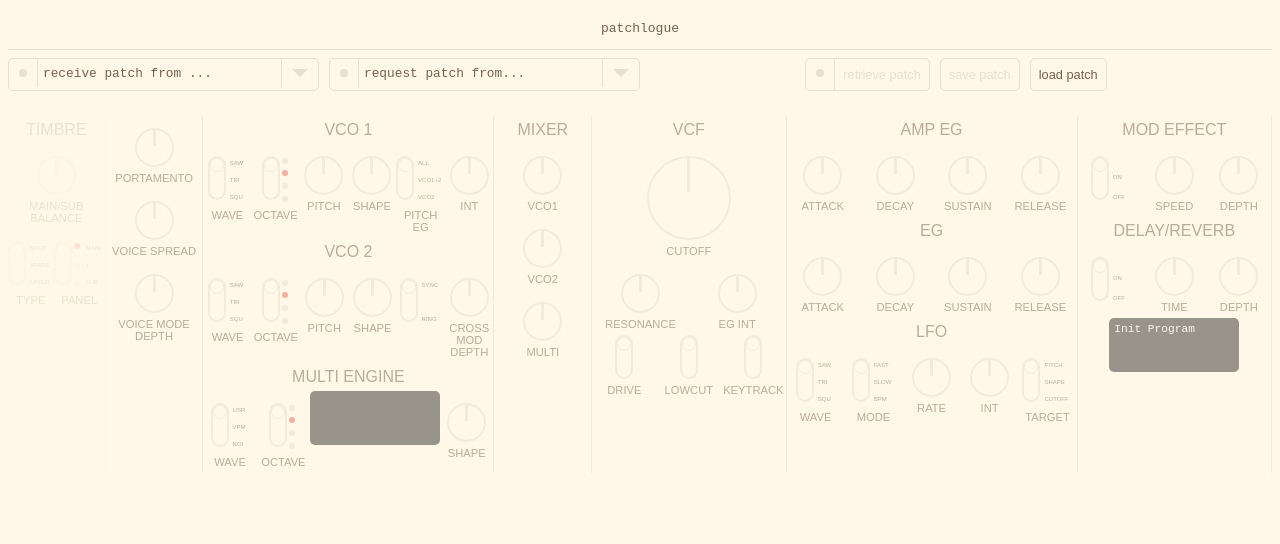
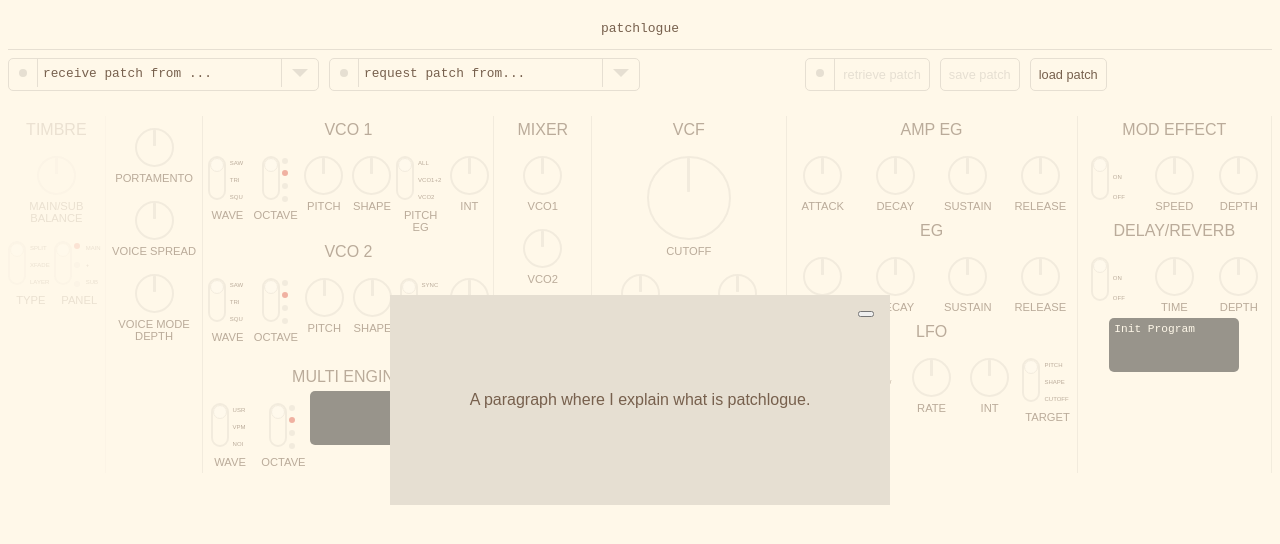
Before and after one commit to anthonyray/patchlogue, a plain HTML site: page www/index.html in a window 1280 px wide. Drawn offline with nearby package versions, Linux system fonts and the light colour scheme.

Commit message:
adds layout for explainer full screen menu

```diff
--- a/www/index.html
+++ b/www/index.html
@@ -8,6 +8,13 @@
   </head>
 
   <body>
+    <div class="full-screen-menu">
+      <div class="full-screen-menu-container">
+      <button type="button" class="full-screen-menu__close"></button>
+      <p>A paragraph where I explain what is patchlogue.</p>
+      </div>
+
+    </div>
     <header>patchlogue</header>
     <div class="menu">
       <div class="menu_section">
@@ -103,6 +110,7 @@
       </div>
       <div class="menu_section">
         <div
+          id="menu-retrieve-patch"
           class="menu_button menu_button_disabled"
           style="align-self: center; display: flex"
         >
@@ -113,7 +121,7 @@
             ></div>
           </div>
           <div
-            id="menu-retrieve-patch"
+            id="menu-retrieve-patch-old"
             style="
               border-left: 1px solid var(--main-background-color-darker);
               padding: 8px;
--- a/www/style.css
+++ b/www/style.css
@@ -97,7 +97,6 @@ header {
   display: flex;
   gap: 5px;
 }
-
 
 .dropdown_content {
   /* Hide the dropdown's content by default */
@@ -321,3 +320,35 @@ header {
   border-color: var(--main-background-color-darker) transparent transparent;
   border-width: 0.5rem 0.5rem 0;
 }
+
+.full-screen-menu {
+    height: 100%;
+    left: 0;
+    position: fixed;
+    top: 0;
+    width: 100%;
+    z-index: 9999;
+
+    align-items: center;
+    display: flex;
+    justify-content: center;
+
+}
+
+.full-screen-menu-container {
+  position: absolute;
+  padding: 5rem;
+  background-color: var(--main-background-color-darker);
+}
+
+.full-screen-menu__close {
+    /* Shown at top left corner */
+    right: 1rem;
+    position: absolute;
+    top: 1rem;
+}
+
+.full-screen-closed {
+  visibility: hidden;
+  z-index:-1;
+}
```
